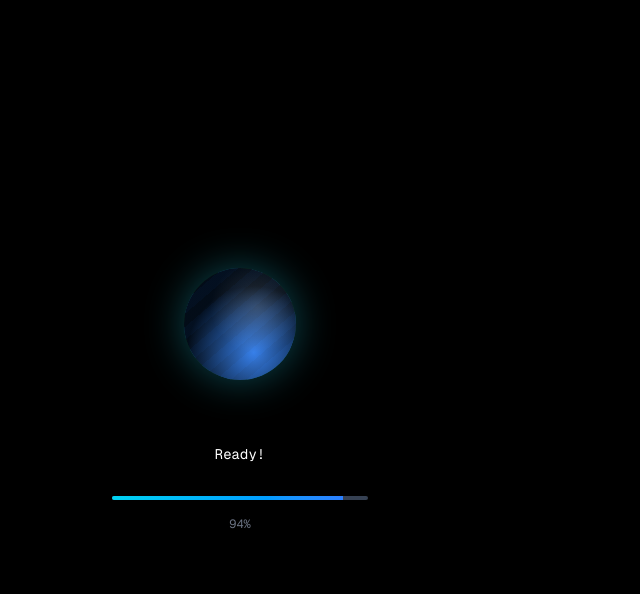
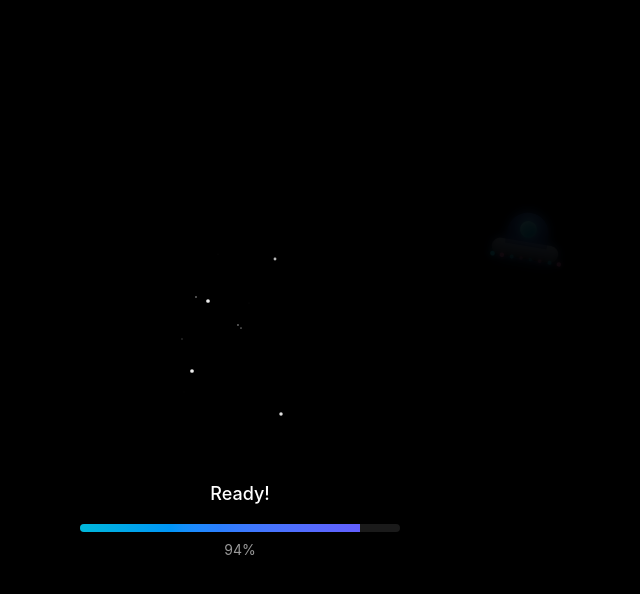
Before and after one commit to abhishekyadav2000/AYOS, a Next.js app: page / in a window 1280 px wide. Shown: the top 594 px of the page, without its empty margins (400-1040 px from the left). Built offline with nearby package versions, Linux system fonts and the light colour scheme.

Commit message:
Add UFO boot animation and improve Ollama error handling

```diff
--- a/src/features/os/BootAnimation.tsx
+++ b/src/features/os/BootAnimation.tsx
@@ -44,76 +44,148 @@ export function BootAnimation({ onBootComplete }: BootAnimationProps) {
   }, [progress]);
 
   return (
+    <div className="fixed inset-0 z-[9999] bg-black flex items-center justify-center overflow-hidden">
+      <div className="relative flex flex-col items-center justify-center">
+        {/* Flying UFO Animation */}
+        <div className="relative mb-12 h-48">
+          {/* UFO */}
           <motion.div
-      initial={{ opacity: 1 }}
-      exit={{ opacity: 0 }}
-      transition={{ duration: 0.5 }}
-      className="fixed inset-0 z-[9999] bg-black flex flex-col items-center justify-center"
-      style={{ pointerEvents: 'all' }}
+            initial={{ x: -300, y: 50, scale: 0.5, opacity: 0 }}
+            animate={{
+              x: [-300, -150, 0, 0, 150, 300],
+              y: [50, 30, 0, 0, -30, -50],
+              scale: [0.5, 0.8, 1, 1, 0.8, 0.5],
+              opacity: [0, 1, 1, 1, 1, 0],
+              rotate: [-10, -5, 0, 0, 5, 10],
+            }}
+            transition={{
+              duration: 3.5,
+              times: [0, 0.25, 0.4, 0.6, 0.75, 1],
+              ease: "easeInOut",
+            }}
+            className="relative"
           >
-      {/* Rotating Earth → Portal */}
-      <div className="relative mb-16">
-        <motion.div
-          initial={{ opacity: 0, scale: 0.7 }}
-          animate={{ opacity: 1, scale: 1 }}
-          transition={{ duration: 0.8, ease: "easeOut" }}
-          className="relative h-28 w-28 rounded-full overflow-hidden shadow-[0_0_40px_rgba(34,211,238,0.35)]"
-        >
-          <motion.div
-            animate={{ rotate: 360 }}
-            transition={{ duration: 6, repeat: Infinity, ease: "linear" }}
-            className="absolute inset-0"
+            {/* UFO Body */}
+            <div className="relative">
+              {/* Dome (top part) */}
+              <div className="relative mx-auto w-20 h-16 mb-[-8px] z-10">
+                <div
+                  className="absolute inset-0 rounded-t-full"
                   style={{
-              backgroundImage:
-                "radial-gradient(circle at 30% 30%, rgba(59,130,246,0.9), rgba(2,6,23,0.9) 60%), repeating-linear-gradient(120deg, rgba(34,211,238,0.5) 0 10px, rgba(34,197,94,0.35) 10px 20px)",
+                    background:
+                      "radial-gradient(ellipse at 50% 30%, rgba(96, 165, 250, 0.8), rgba(59, 130, 246, 0.6), rgba(37, 99, 235, 0.3))",
+                    boxShadow: "0 -4px 20px rgba(59, 130, 246, 0.6), inset 0 -5px 15px rgba(0, 0, 0, 0.3)",
                   }}
                 />
-          <div className="absolute inset-0 bg-[radial-gradient(circle_at_65%_35%,rgba(255,255,255,0.15),transparent_45%)]" />
-        </motion.div>
-
-        <motion.div
-          initial={{ opacity: 0, scale: 0.6 }}
-          animate={{ opacity: [0, 1, 1, 0], scale: [0.8, 1.1, 1.4, 1.8] }}
-          transition={{ duration: 2.2, delay: 0.6, times: [0, 0.3, 0.7, 1] }}
-          className="absolute -inset-4 rounded-full border border-cyan-400/40 blur-[1px]"
-        />
-        <motion.div
-          initial={{ opacity: 0, scale: 0.6 }}
-          animate={{ opacity: [0, 0.8, 0.8, 0], scale: [0.7, 1.2, 1.6, 2] }}
-          transition={{ duration: 2.4, delay: 0.8, times: [0, 0.3, 0.7, 1] }}
-          className="absolute -inset-8 rounded-full border border-indigo-400/30 blur-[2px]"
+                {/* Alien window */}
+                <div
+                  className="absolute top-1/2 left-1/2 -translate-x-1/2 -translate-y-1/2 w-8 h-8 rounded-full bg-gradient-to-br from-cyan-300/90 to-cyan-600/70"
+                  style={{
+                    boxShadow: "0 0 15px rgba(34, 211, 238, 0.8), inset 0 2px 8px rgba(255, 255, 255, 0.3)",
+                  }}
                 />
               </div>
 
+              {/* Main Saucer */}
+              <div
+                className="relative w-32 h-8 rounded-full"
+                style={{
+                  background:
+                    "linear-gradient(180deg, rgba(148, 163, 184, 0.9) 0%, rgba(100, 116, 139, 0.95) 50%, rgba(71, 85, 105, 0.9) 100%)",
+                  boxShadow:
+                    "0 4px 30px rgba(59, 130, 246, 0.5), 0 -2px 15px rgba(147, 197, 253, 0.3), inset 0 -3px 10px rgba(0, 0, 0, 0.4)",
+                }}
+              >
+                {/* Lights around the rim */}
+                {[...Array(8)].map((_, i) => (
+                  <motion.div
+                    key={i}
+                    className="absolute w-2 h-2 rounded-full"
+                    style={{
+                      left: `${(i * 100) / 7}%`,
+                      bottom: "-4px",
+                      background: i % 2 === 0 ? "#22d3ee" : "#f472b6",
+                      boxShadow: `0 0 10px ${i % 2 === 0 ? "#22d3ee" : "#f472b6"}`,
+                    }}
+                    animate={{
+                      opacity: [0.3, 1, 0.3],
+                      scale: [0.8, 1.2, 0.8],
+                    }}
+                    transition={{
+                      duration: 1,
+                      repeat: Infinity,
+                      delay: i * 0.1,
+                    }}
+                  />
+                ))}
+              </div>
+            </div>
+
+            {/* Beam of light */}
+            <motion.div
+              initial={{ opacity: 0, scaleY: 0 }}
+              animate={{
+                opacity: [0, 0.6, 0.6, 0],
+                scaleY: [0, 1, 1, 0],
+              }}
+              transition={{
+                duration: 3.5,
+                times: [0, 0.3, 0.65, 1],
+              }}
+              className="absolute top-full left-1/2 -translate-x-1/2 w-24 h-32 origin-top"
+              style={{
+                background:
+                  "linear-gradient(180deg, rgba(34, 211, 238, 0.6) 0%, rgba(34, 211, 238, 0.3) 50%, rgba(34, 211, 238, 0) 100%)",
+                clipPath: "polygon(40% 0%, 60% 0%, 100% 100%, 0% 100%)",
+              }}
+            />
+          </motion.div>
+
+          {/* Sparkles/Stars */}
+          {[...Array(12)].map((_, i) => (
+            <motion.div
+              key={i}
+              className="absolute w-1 h-1 bg-white rounded-full"
+              style={{
+                top: `${Math.random() * 100}%`,
+                left: `${Math.random() * 100}%`,
+              }}
+              animate={{
+                opacity: [0, 1, 0],
+                scale: [0, 1, 0],
+              }}
+              transition={{
+                duration: 2,
+                repeat: Infinity,
+                delay: Math.random() * 2,
+              }}
+            />
+          ))}
+        </div>
+
         {/* Status Text */}
-      <motion.div
-        key={currentStep}
-        initial={{ opacity: 0 }}
-        animate={{ opacity: 1 }}
-        exit={{ opacity: 0 }}
-        transition={{ duration: 0.3 }}
-        className="text-white text-sm font-mono mb-8"
+        <motion.p
+          key={bootSteps[currentStep]}
+          initial={{ opacity: 0, y: 10 }}
+          animate={{ opacity: 1, y: 0 }}
+          className="text-white text-lg font-medium mb-4"
         >
           {bootSteps[currentStep]}
-      </motion.div>
+        </motion.p>
 
         {/* Progress Bar */}
-      <div className="w-64 h-1 bg-gray-700 rounded-full overflow-hidden">
+        <div className="w-80 h-2 bg-white/10 rounded-full overflow-hidden backdrop-blur-sm">
           <motion.div
+            className="h-full bg-gradient-to-r from-cyan-500 via-blue-500 to-indigo-500"
+            initial={{ width: "0%" }}
             animate={{ width: `${progress}%` }}
-          transition={{ duration: 0.2 }}
-          className="h-full bg-gradient-to-r from-cyan-400 to-blue-500"
+            transition={{ duration: 0.5, ease: "easeOut" }}
           />
         </div>
 
         {/* Progress Percentage */}
-      <motion.div
-        animate={{ opacity: progress < 100 ? 1 : 0 }}
-        transition={{ duration: 0.3 }}
-        className="text-gray-500 text-xs font-mono mt-4"
-      >
-        {Math.floor(progress)}%
-      </motion.div>
-    </motion.div>
+        <p className="text-white/60 text-sm mt-2">{Math.floor(progress)}%</p>
+      </div>
+    </div>
   );
 }
--- a/src/features/os/apps/NotepadApp.tsx
+++ b/src/features/os/apps/NotepadApp.tsx
@@ -115,22 +115,18 @@ export function NotepadApp() {
         throw new Error("Local LLM not available");
       }
     } catch (error) {
-      // Fallback to mock responses if Ollama is not running
-      setTimeout(() => {
-        const responses = [
-          "That's a great idea! You could expand with more details.",
-          "Strong writing! Your voice comes through well.",
-          "This flows nicely. Consider a transition sentence.",
-          "Note: Start Ollama and pull a model (e.g., qwen2.5) for real AI responses.",
-        ];
-        const response = responses[Math.floor(Math.random() * responses.length)];
-        setMessages((prev) => [...prev, { type: "ai", content: response }]);
-        setLoading(false);
-      }, 500);
-      return;
+      console.error('[NotepadApp] AI message error:', error);
+      // Show error message to user
+      setMessages((prev) => [
+        ...prev.filter(m => m.content !== "✨ Thinking..."), // Remove thinking message
+        {
+          type: "ai",
+          content: `❌ Error: ${error instanceof Error ? error.message : "Failed to get response"}\n\nℹ️ Make sure Ollama is running:\n• Start Ollama: brew services start ollama\n• Pull a model: ollama pull qwen2.5`,
+        },
+      ]);
+    } finally {
+      setLoading(false);
     }
-
-    setLoading(false);
   };
 
   const handleCopyText = () => {
--- a/src/features/os/components/NotepadAIWindow.tsx
+++ b/src/features/os/components/NotepadAIWindow.tsx
@@ -274,29 +274,6 @@ export function NotepadAIWindow({ onClose }: NotepadAIWindowProps) {
         </div>
       )}
 
-  return (
-    <motion.div
-      initial={{ opacity: 0, scale: 0.85, x: 80, y: -80 }}
-      animate={{ opacity: 1, scale: 1, x: 0, y: 0 }}
-      exit={{ opacity: 0, scale: 0.85, x: 80, y: -80 }}
-      transition={{ duration: 0.3, ease: "easeOut" }}
-      className="fixed bottom-20 right-12 z-40 w-full max-w-3xl bg-gradient-to-br from-white/8 via-white/5 to-white/3 border border-white/15 backdrop-blur-2xl rounded-xl overflow-hidden shadow-2xl"
-      style={{ maxHeight: "70vh" }}
-    >
-      {/* Title Bar */}
-      <div className="bg-gradient-to-r from-white/10 to-white/5 border-b border-white/10 px-5 py-3 flex items-center justify-between group hover:bg-gradient-to-r hover:from-white/15 hover:to-white/8 transition-colors">
-        <div className="flex items-center gap-3 text-white font-medium">
-          <span className="text-lg">✎</span>
-          <span>Notepad AI</span>
-        </div>
-        <button
-          onClick={onClose}
-          className="hover:bg-white/20 p-1.5 rounded transition text-white/70 hover:text-white"
-        >
-          <X size={18} />
-        </button>
-      </div>
-
       {/* Main Content */}
       <div className="flex flex-col h-full" style={{ maxHeight: "calc(70vh - 54px)" }}>
         {/* Text Editor */}
@@ -361,6 +338,7 @@ export function NotepadAIWindow({ onClose }: NotepadAIWindowProps) {
               </motion.div>
             )}
             <div ref={messagesEndRef} />
+          </div>
 
           {/* Chat Input */}
           <div className="border-t border-white/10 p-3 flex gap-2 bg-white/3 backdrop-blur-sm">
--- a/src/lib/ollama.ts
+++ b/src/lib/ollama.ts
@@ -16,6 +16,13 @@ export interface OllamaModel {
 
 // Available models to use with Ollama
 export const AVAILABLE_MODELS: Record<string, OllamaModel> = {
+  "qwen2.5": {
+    name: "qwen2.5",
+    display: "Qwen2.5 (Balanced)",
+    context: 32768,
+    speed: "balanced",
+    size: "7B",
+  },
   "neural-chat": {
     name: "neural-chat",
     display: "Neural Chat (Fast)",
```
Also changed, not shown: 1 other file (tests, documents, lock files or other folders). Lines whose indentation alone changed are shown as unchanged.
